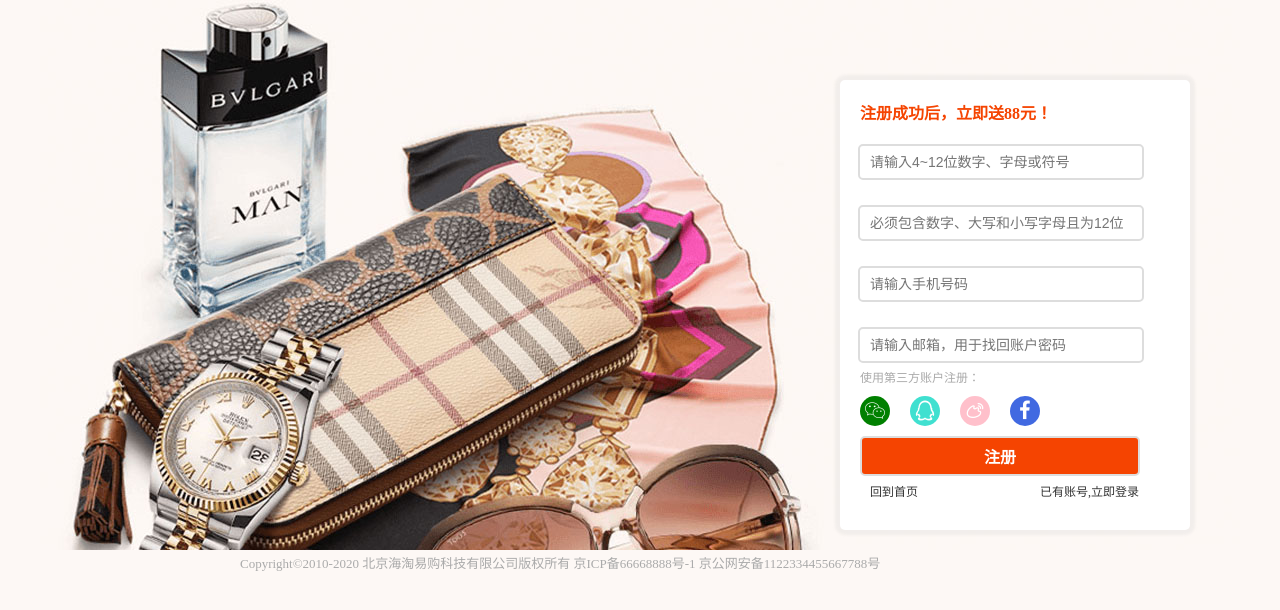
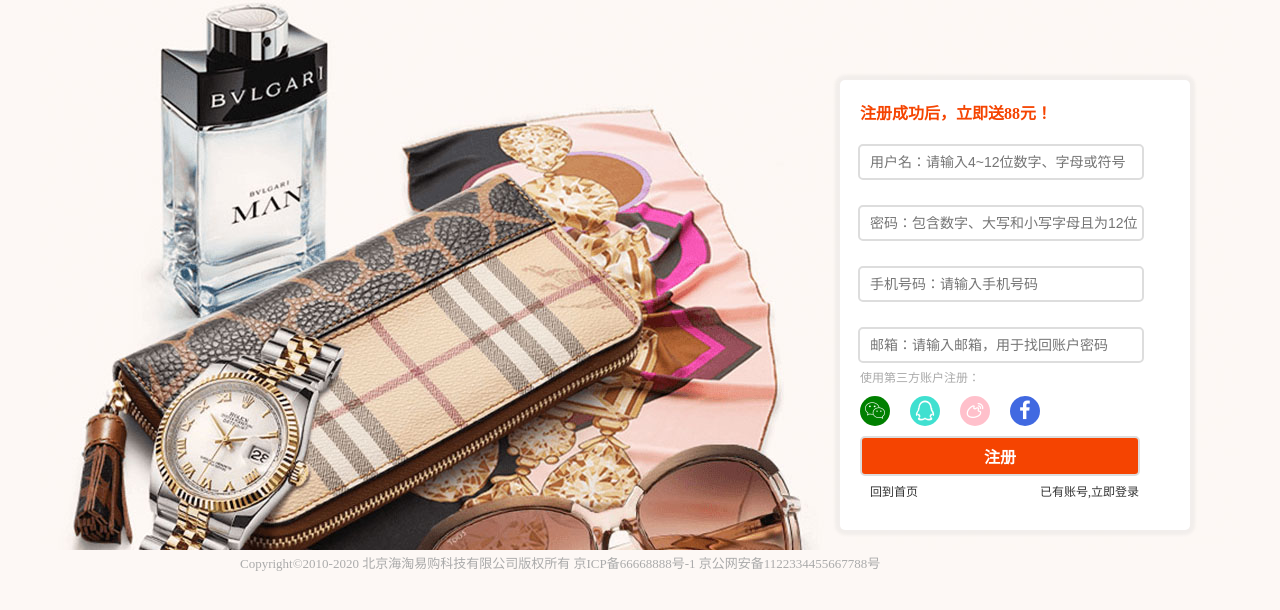
Before and after one commit to huangfuyk/shop, a website: page src/pages/register.html in a window 1280 px wide. Drawn offline with nearby package versions, Linux system fonts and the light colour scheme; files that its build step writes are made by us from their sources.

Commit message:
优化细节，实现最终效果

```diff
--- a/src/pages/register.html
+++ b/src/pages/register.html
@@ -15,13 +15,13 @@
     <div class="box_wrap">
         <div id="box">
             <p class="p1">注册成功后，立即送88元！</p>
-            <input type="text" value="" id="user" placeholder="请输入4~12位数字、字母或符号"><span class="jiance1"></span><br>
+            <input type="text" value="" id="user" placeholder="用户名：请输入4~12位数字、字母或符号"><span class="jiance1"></span><br>
 
-            <input type="text" value="" id="pass" placeholder="必须包含数字、大写和小写字母且为12位"><span class="jiance2"></span><br>
+            <input type="text" value="" id="pass" placeholder="密码：包含数字、大写和小写字母且为12位"><span class="jiance2"></span><br>
 
-            <input type="text" value="" id="tel" placeholder="请输入手机号码"><span class="jiance3"></span><br>
+            <input type="text" value="" id="tel" placeholder="手机号码：请输入手机号码"><span class="jiance3"></span><br>
 
-            <input type="text" value="" id="email" placeholder="请输入邮箱，用于找回账户密码"><span class="jiance4"></span><br>
+            <input type="text" value="" id="email" placeholder="邮箱：请输入邮箱，用于找回账户密码"><span class="jiance4"></span><br>
 
             <i><a >使用第三方账户注册：</a></i><br>
 
```
Also changed, not shown: src/index.html (+0 -2 lines), src/pages/goodsdetails.html (+0 -2 lines), dist/index.html, dist/pages/goodsdetails.html, dist/pages/register.html.
